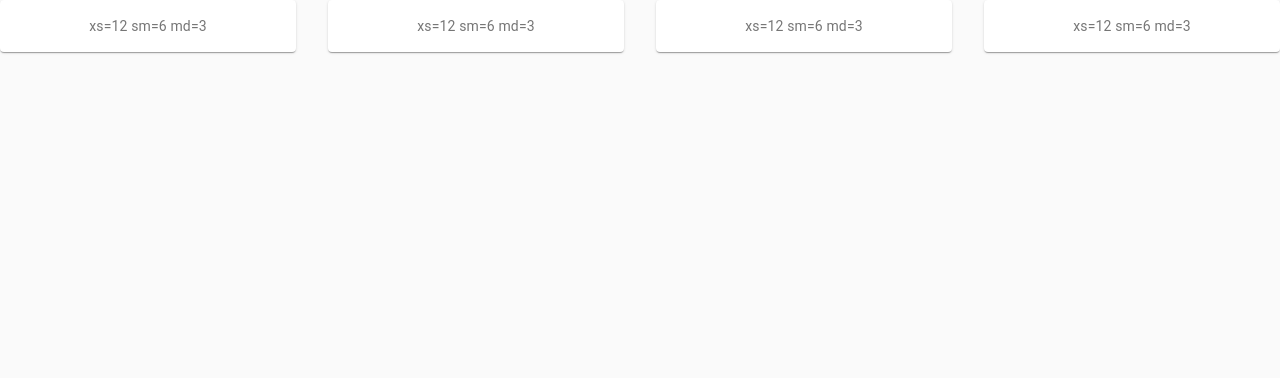
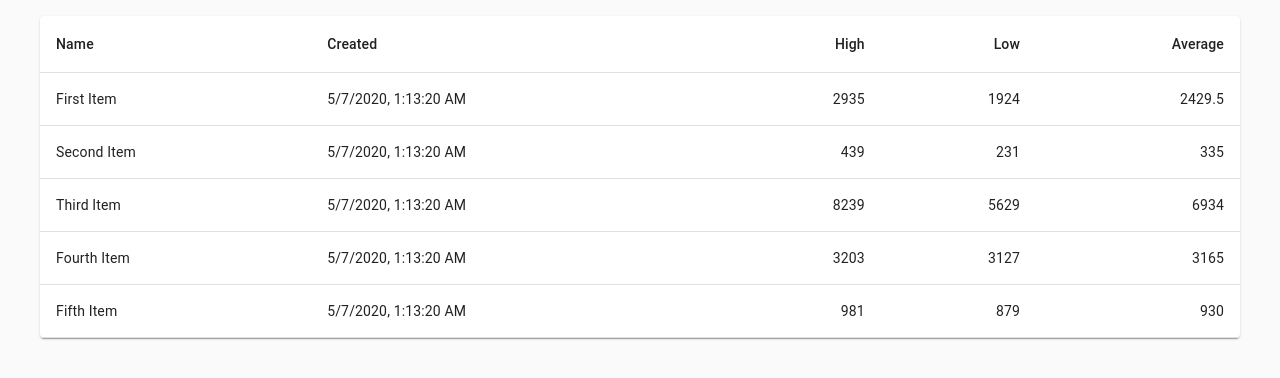
Before and after one commit to eliseuvideira/react-material-ui-cookbook, a React app: page / in a window 1280 px wide. Shown: the top 378 px of the page. Built offline with nearby package versions, Linux system fonts and the light colour scheme.

Commit message:
simple table

```diff
--- a/src/components/Page.tsx
+++ b/src/components/Page.tsx
@@ -1,75 +1,116 @@
-import React, { useState, PropsWithChildren } from 'react';
+import React, { useState, useEffect } from 'react';
 import { makeStyles } from '@material-ui/core/styles';
-import Grid from '@material-ui/core/Grid';
-import Paper, { PaperProps } from '@material-ui/core/Paper';
-import PropTypes from 'prop-types';
-import { CssBaseline } from '@material-ui/core';
+import {
+  CssBaseline,
+  Grid,
+  Paper,
+  Table,
+  TableHead,
+  TableRow,
+  TableCell,
+  TableBody,
+  Container,
+} from '@material-ui/core';
 
 const useStyles = makeStyles((theme) => ({
   root: {
     flexGrow: 1,
   },
   paper: {
-    padding: theme.spacing(2),
-    textAlign: 'center',
-    color: theme.palette.text.secondary,
+    margin: theme.spacing(2),
   },
 }));
 
-const HighlightPaper: React.FC<PropsWithChildren<PaperProps>> = ({
-  children,
-  elevation: propsElevation,
-  ...props
-}) => {
-  const [elevation, setElevation] = useState(propsElevation);
-  return (
-    <Paper
-      {...props}
-      elevation={elevation}
-      onMouseEnter={() => setElevation(5)}
-      onMouseLeave={() => setElevation(1)}
-    >
-      {children}
-    </Paper>
-  );
-};
-
-HighlightPaper.defaultProps = {
-  elevation: 1,
-};
-
-HighlightPaper.propTypes = {
-  children: PropTypes.any.isRequired,
-  elevation: PropTypes.number,
+const fetchData = () => {
+  const items = [
+    {
+      id: 1,
+      name: 'First Item',
+      created: new Date(),
+      high: 2935,
+      low: 1924,
+      average: 2429.5,
+    },
+    {
+      id: 2,
+      name: 'Second Item',
+      created: new Date(),
+      high: 439,
+      low: 231,
+      average: 335,
+    },
+    {
+      id: 3,
+      name: 'Third Item',
+      created: new Date(),
+      high: 8239,
+      low: 5629,
+      average: 6934,
+    },
+    {
+      id: 4,
+      name: 'Fourth Item',
+      created: new Date(),
+      high: 3203,
+      low: 3127,
+      average: 3165,
+    },
+    {
+      id: 5,
+      name: 'Fifth Item',
+      created: new Date(),
+      high: 981,
+      low: 879,
+      average: 930,
+    },
+  ];
+  return new Promise<any[]>((resolve) => {
+    setTimeout(() => resolve(items), 1000);
+  });
 };
 
 const Page = () => {
   const classes = useStyles();
+  const [items, setItems] = useState<any[]>([]);
+  useEffect(() => {
+    fetchData().then((items: any[]) => setItems(items));
+  }, []);
+
   return (
     <div className={classes.root}>
       <CssBaseline />
-      <Grid container spacing={4}>
-        <Grid item xs={12} sm={6} md={3}>
-          <HighlightPaper className={classes.paper}>
-            xs=12 sm=6 md=3
-          </HighlightPaper>
+      <Container maxWidth="lg">
+        <Grid container spacing={4}>
+          <Grid item xs={12}>
+            <Paper className={classes.paper}>
+              <Table>
+                <TableHead>
+                  <TableRow>
+                    <TableCell>Name</TableCell>
+                    <TableCell>Created</TableCell>
+                    <TableCell align="right">High</TableCell>
+                    <TableCell align="right">Low</TableCell>
+                    <TableCell align="right">Average</TableCell>
+                  </TableRow>
+                </TableHead>
+                <TableBody>
+                  {items.map(({ id, name, created, high, low, average }) => (
+                    <TableRow key={id}>
+                      <TableCell component="th" scope="row">
+                        {name}
+                      </TableCell>
+                      <TableCell>{created.toLocaleString()}</TableCell>
+                      <TableCell align="right">{high}</TableCell>
+                      <TableCell align="right">{low}</TableCell>
+                      <TableCell align="right">{average}</TableCell>
+                    </TableRow>
+                  ))}
+                </TableBody>
+              </Table>
+            </Paper>
+          </Grid>
         </Grid>
-        <Grid item xs={12} sm={6} md={3}>
-          <HighlightPaper className={classes.paper}>
-            xs=12 sm=6 md=3
-          </HighlightPaper>
-        </Grid>
-        <Grid item xs={12} sm={6} md={3}>
-          <HighlightPaper className={classes.paper}>
-            xs=12 sm=6 md=3
-          </HighlightPaper>
-        </Grid>
-        <Grid item xs={12} sm={6} md={3}>
-          <HighlightPaper className={classes.paper}>
-            xs=12 sm=6 md=3
-          </HighlightPaper>
-        </Grid>
-      </Grid>
+      </Container>
     </div>
   );
 };
```
